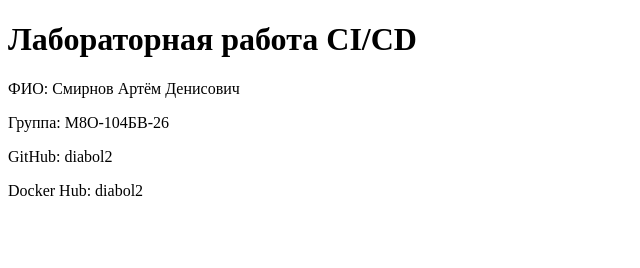
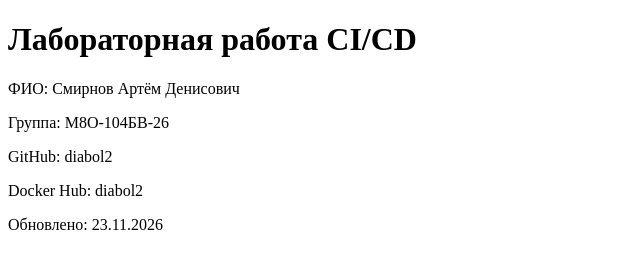
Before and after one commit to diabol2/diabol2-ci-cd-lab, a plain HTML site: page index.html in a window 1280 px wide. Shown: the whole page, without its empty margins (0-640 px from the left). Drawn offline with Linux system fonts and the light colour scheme.

Commit message:
update: add update date

```diff
--- a/index.html
+++ b/index.html
@@ -10,5 +10,6 @@
     <p>Группа: М8О-104БВ-26</p>
     <p>GitHub: diabol2</p>
     <p>Docker Hub: diabol2</p>
+    <p>Обновлено: 23.11.2026</p>
 </body>
 </html>
```
